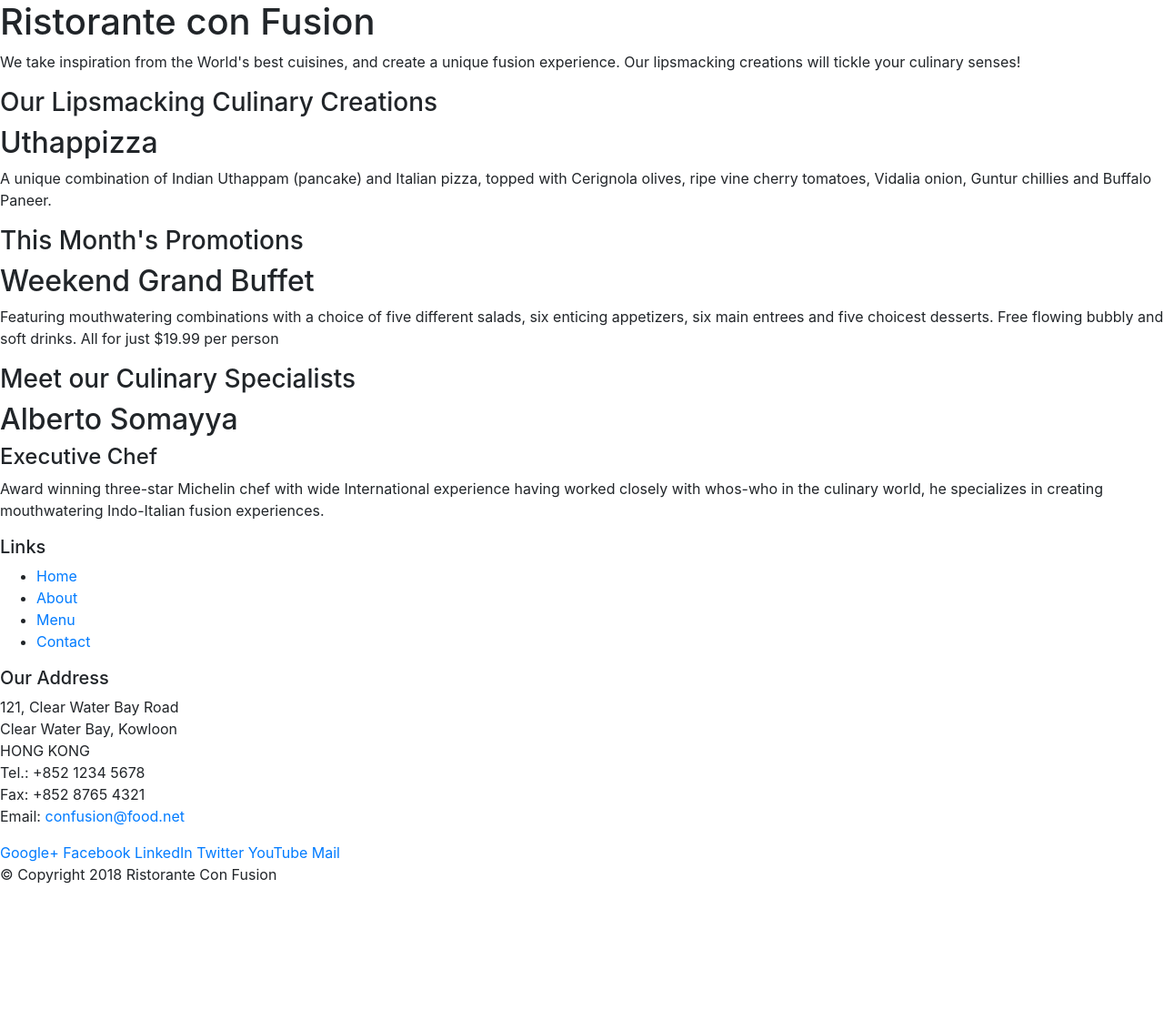
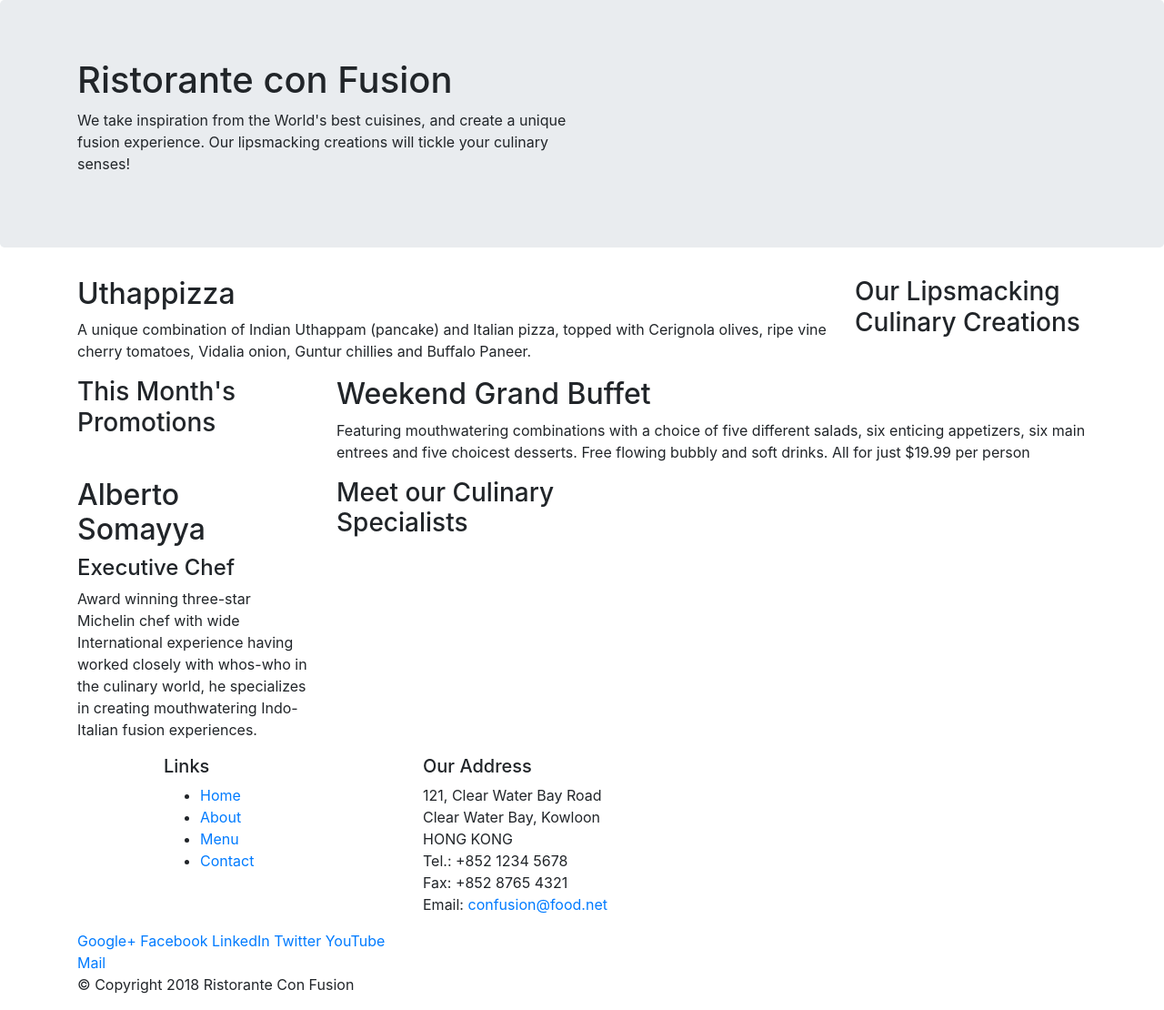
Before and after one commit to tairans/Boostrap, a website: page index.html in a window 1280 px wide. Shown: the whole page at 91% size. Before the commit the page ends 989 px from the top, so only its background shows below. Drawn offline with nearby package versions, Linux system fonts and the light colour scheme.

Commit message:
grid system added

```diff
--- a/index.html
+++ b/index.html
@@ -14,57 +14,58 @@
 
 <body>
 
-    <header>
-        <div>
-            <div>
-                <div>
+    <header class="jumbotron">
+        <div class="container">
+            <div class="row">
+                <div class="col-12  col-sm-6">
                     <h1>Ristorante con Fusion</h1>
                     <p>We take inspiration from the World's best cuisines, and create a unique fusion experience. Our lipsmacking creations will tickle your culinary senses!</p>
                 </div>
-                <div>
+                <div class="col-12 col-sm">
+
                 </div>
             </div>
         </div>
     </header>
 
-    <div>
-        <div>
-            <div>
+    <div class="container">
+        <div class="row">
+            <div class="col-12 col-sm-4 order-sm-last col-md-3">
                 <h3>Our Lipsmacking Culinary Creations</h3>
             </div>
-            <div>
+            <div class="col order-sm-first">
                 <h2>Uthappizza</h2>
                 <p>A unique combination of Indian Uthappam (pancake) and Italian pizza, topped with Cerignola olives, ripe vine cherry tomatoes, Vidalia onion, Guntur chillies and Buffalo Paneer.</p>
             </div>
         </div>
 
 
-        <div>
-            <div>
+        <div class="row">
+            <div class="col-12 col-sm-4 col-md-3">
                 <h3>This Month's Promotions</h3>
             </div>
-            <div>
+            <div class="col">
                 <h2>Weekend Grand Buffet</h2>
                 <p>Featuring mouthwatering combinations with a choice of five different salads, six enticing appetizers, six main entrees and five choicest desserts. Free flowing bubbly and soft drinks. All for just $19.99 per person </p>
             </div>
         </div>
 
-        <div>
-            <div>
+        <div class="row">
+            <div class="col-12 col-sm-4 order-sm-last col-md-3">
                 <h3>Meet our Culinary Specialists</h3>
-            </div>
-            <div>
+            </div class="col">
+            <div class="col-12 col-sm-4 order-sm-first col-md-3">
                 <h2>Alberto Somayya</h2>
                 <h4>Executive Chef</h4>
                 <p>Award winning three-star Michelin chef with wide International experience having worked closely with whos-who in the culinary world, he specializes in creating mouthwatering Indo-Italian fusion experiences. </p>
-            </div>
+            </div class="col">
         </div>
     </div>
 
     <footer>
-        <div>
-            <div>
-                <div>
+        <div class="container">
+            <div class="row">
+                <div class="col-4 offset-1 col-sm-3">
                     <h5>Links</h5>
                     <ul>
                         <li><a href="#">Home</a></li>
@@ -73,7 +74,7 @@
                         <li><a href="#">Contact</a></li>
                     </ul>
                 </div>
-                <div>
+                <div class="col-7 col-sm-5">
                     <h5>Our Address</h5>
                     <address>
 		              121, Clear Water Bay Road<br>
@@ -84,7 +85,7 @@
 		              Email: <a href="mailto:confusion@food.net">confusion@food.net</a>
 		           </address>
                 </div>
-                <div>
+                <div class="col-12 col-md-4">
                     <div>
                         <a href="http://google.com/+">Google+</a>
                         <a href="http://www.facebook.com/profile.php?id=">Facebook</a>
@@ -95,8 +96,8 @@
                     </div>
                 </div>
            </div>
-           <div>
-                <div>
+           <div class="row">
+                <div class="col-auto">
                     <p>© Copyright 2018 Ristorante Con Fusion</p>
                 </div>
            </div>
```
